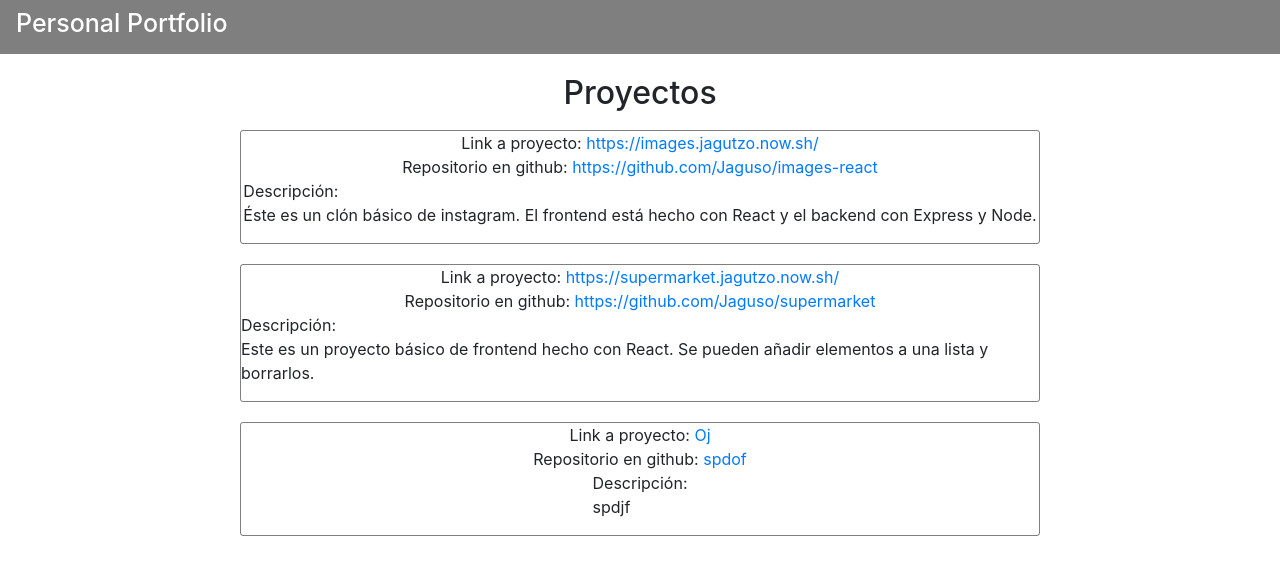
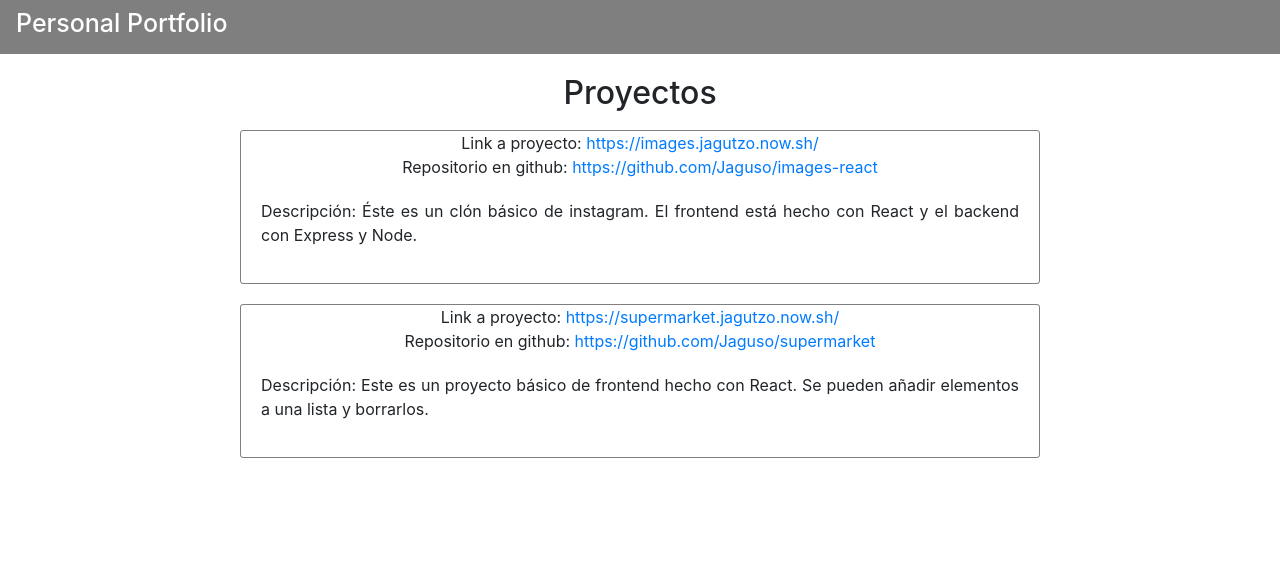
Before and after one commit to Jaguso/portfolio, a React app: page / in a window 1280 px wide. Shown: the top 574 px of the page. Built offline with nearby package versions, Linux system fonts and the light colour scheme.

Commit message:
styled description

```diff
--- a/src/components/card/Card.css
+++ b/src/components/card/Card.css
@@ -9,3 +9,8 @@
   border-radius: 3px;
   border-color: rgba(0, 0, 0, 0.5);
 }
+
+.description {
+  margin: 20px;
+  text-align: justify;
+}
--- a/src/components/card/Card.js
+++ b/src/components/card/Card.js
@@ -12,10 +12,9 @@ class Card extends Component {
         <div>
           Repositorio en github: <a href={this.props.repo} target="_blank">{this.props.repo}</a>
         </div>
-        <div>
-          Descripción: <p>{this.props.desc}</p>
+        <div className="description">
+          <p>Descripción: {this.props.desc}</p>
         </div>
-
       </div>
     );
   }
--- a/src/data.js
+++ b/src/data.js
@@ -9,11 +9,11 @@ const projects = [
     description: "Este es un proyecto básico de frontend hecho con React. Se pueden añadir elementos a una lista y borrarlos.",
     repo: "https://github.com/Jaguso/supermarket"
   },
-  {
-    link: "Oj",
-    description: "spdjf",
-    repo: "spdof"
-  }
+  // {
+  //   link: "https://searcher.jagutzo.now.sh/",
+  //   description: "Este es un proyecto con un input que sirve como buscador. ",
+  //   repo: "https://github.com/Jaguso/searcher-github-api-react"
+  // }
 ];
 
 export default projects;
```
